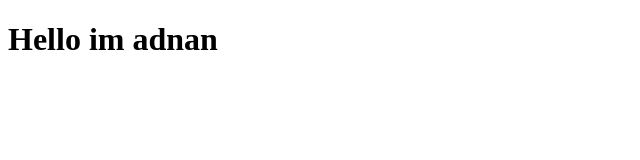
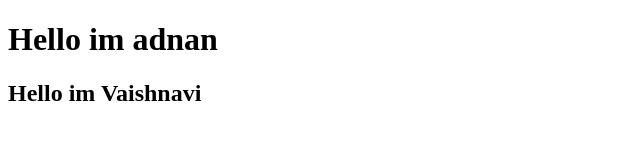
Before and after one commit to vaibhvai/TextRepo, a plain HTML site: page index.html in a window 1280 px wide. Shown: the whole page, without its empty margins (0-640 px from the left). Drawn offline with Linux system fonts and the light colour scheme.

Commit message:
Added Message

```diff
--- a/index.html
+++ b/index.html
@@ -8,5 +8,6 @@
 </head>
 <body>
     <h1>Hello im adnan</h1>
+    <h2> Hello im Vaishnavi </h2>
 </body>
 </html>
```
